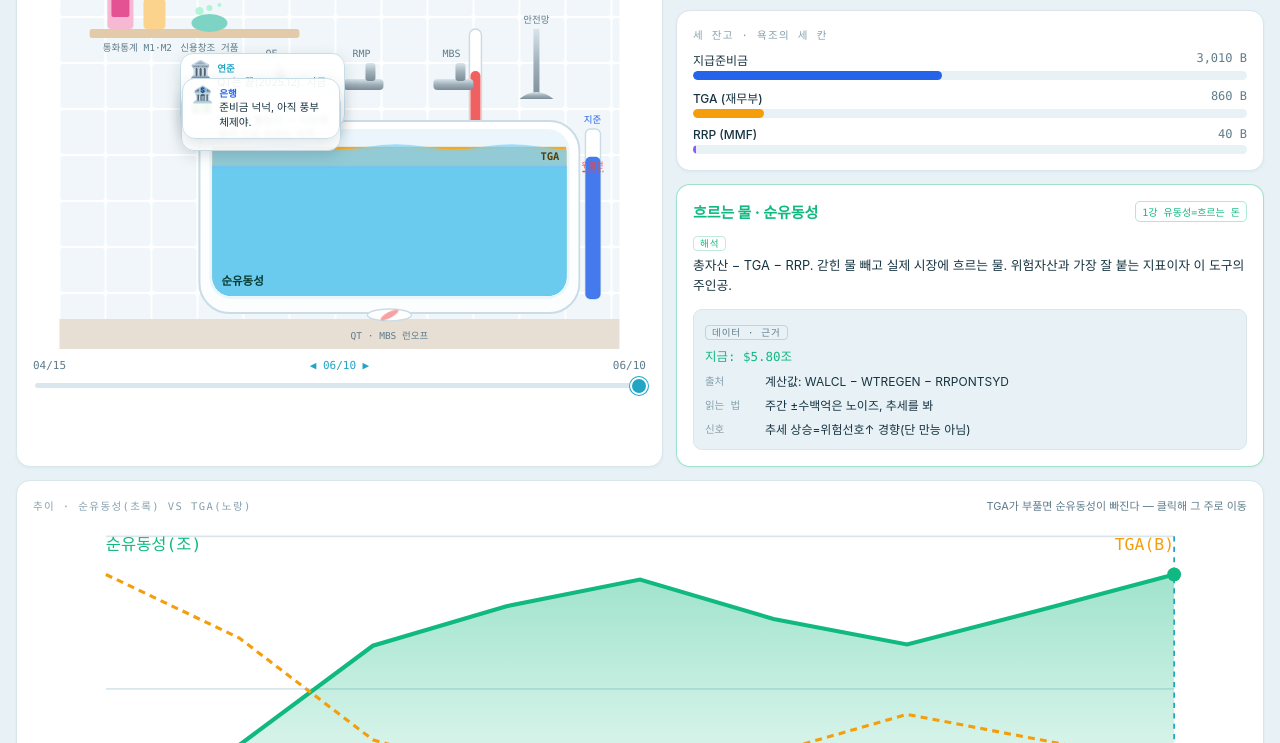
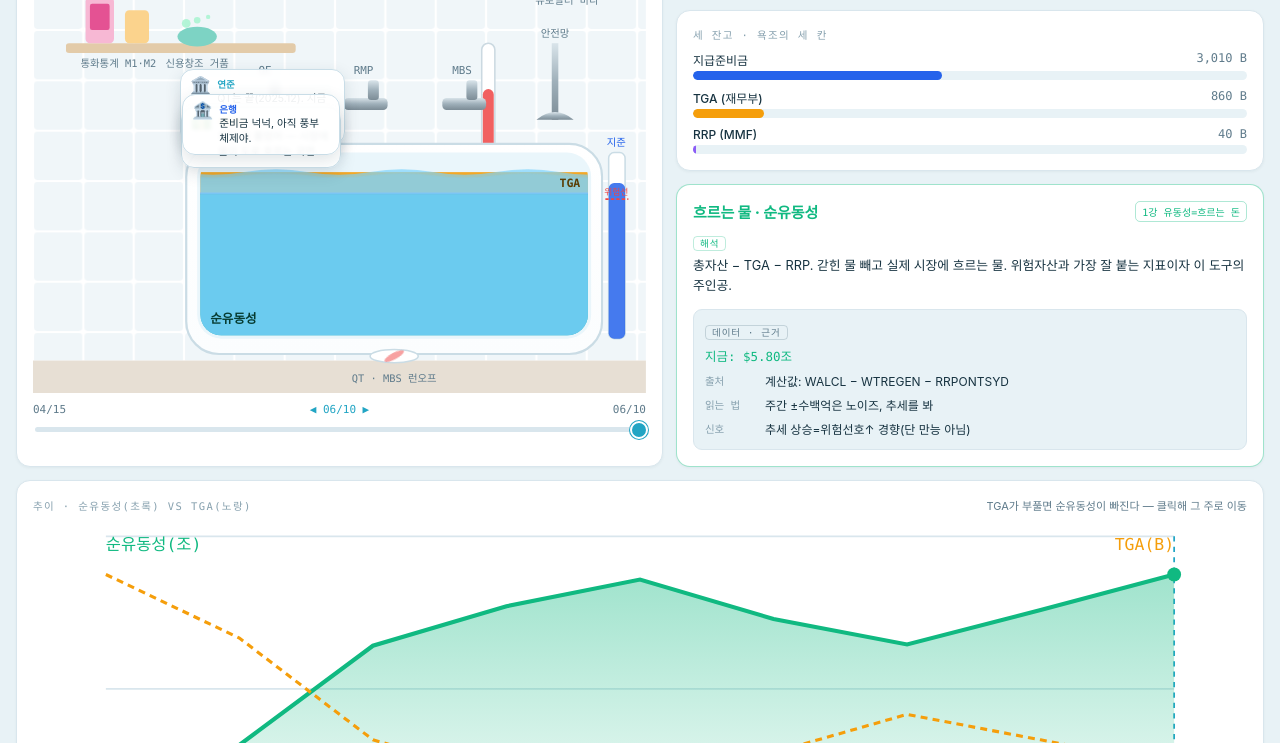
Before and after one commit to ektmf3210-stack/liquidity-bathroom, a plain HTML site: page index.html in a window 1280 px wide. Shown: the part 284-1027 px from the top of the page. Drawn offline with Linux system fonts and the light colour scheme; a web font is replaced by a local one.

Commit message:
Update index.html

```diff
--- a/index.html
+++ b/index.html
@@ -37,7 +37,7 @@
   .range{-webkit-appearance:none;width:100%;height:5px;border-radius:5px;margin-top:7px;background:var(--line)}
   .range::-webkit-slider-thumb{-webkit-appearance:none;width:18px;height:18px;border-radius:50%;background:var(--water);cursor:pointer;border:2px solid #fff;box-shadow:0 0 0 1px var(--water)}
   .range::-moz-range-thumb{width:16px;height:16px;border-radius:50%;background:var(--water);cursor:pointer;border:2px solid #fff}
-  .tubwrap{position:relative}
+  .tubwrap{position:relative;max-width:620px;margin:0 auto}
   .bubble{position:absolute;background:#ffffffee;border:1px solid #C9DDE7;border-radius:13px;padding:7px 9px;max-width:165px;box-shadow:0 5px 16px #17334122;backdrop-filter:blur(2px);pointer-events:none}
   @media(max-width:520px){.bubble{max-width:120px;padding:5px 7px}}
   .bubrow{display:flex;gap:6px;align-items:flex-start}
@@ -208,7 +208,7 @@ function tubSVG(){
    ${drop(x,flow,wY)}
    <text x="${x+2}" y="178" fill="${sel===k?C.text:C.muted}" font-size="10" font-weight="${sel===k?700:400}" text-anchor="middle" font-family="${MONO}">${label}</text></g>`;
  const wavePath=(x,y,w,amp)=>{const s=w/8;return `M${x},${y} q${s/2},${-amp} ${s},0 t${s},0 t${s},0 t${s},0 t${s},0 t${s},0 t${s},0 t${s},0 V${y+260} H${x} Z`;};
- return `<svg viewBox="0 0 ${W} ${H}" width="100%" style="display:block;max-height:470px">
+ return `<svg viewBox="0 0 ${W} ${H}" width="100%" style="display:block">
  <defs>
   <pattern id="tile" width="46" height="46" patternUnits="userSpaceOnUse"><rect width="46" height="46" fill="#fff"/><rect width="44" height="44" x="1" y="1" fill="#F0F6F9" rx="3"/></pattern>
   <linearGradient id="chrome" x1="0" y1="0" x2="0" y2="1"><stop offset="0%" stop-color="#D9E4EA"/><stop offset="50%" stop-color="#9FB0BA"/><stop offset="100%" stop-color="#7C8C96"/></linearGradient>
```
